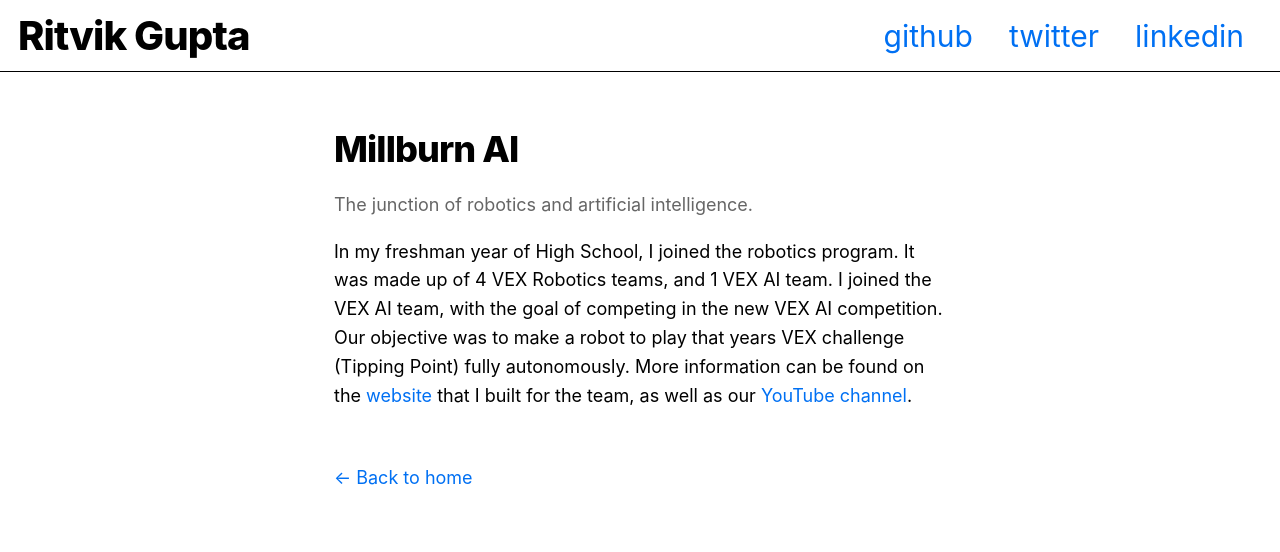
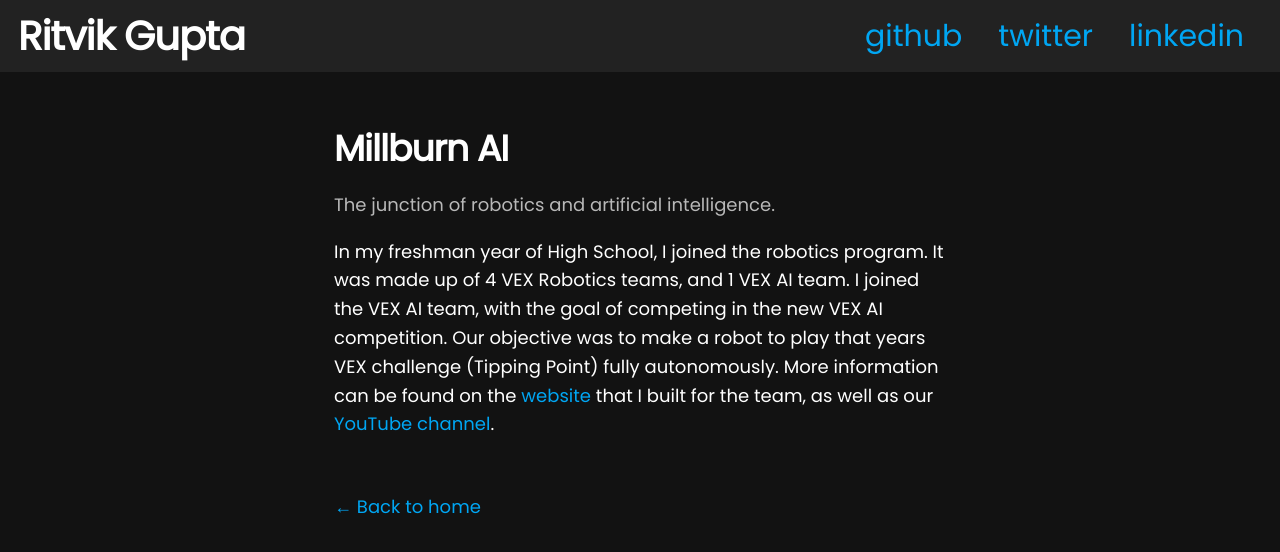
Before and after one commit to purelyboba/portfolio, a Next.js app: page /projects/millburnai in a window 1280 px wide. Shown: the top 552 px of the page. Built offline with nearby package versions, Linux system fonts and the light colour scheme.

Commit message:
style overhaul

```diff
--- a/components/layout.module.css
+++ b/components/layout.module.css
@@ -20,7 +20,8 @@
   align-items: center;
   width: 100%;
   height: 4rem;
-  border-bottom: 1.5px solid black;
+  /* border-bottom: 1.5px solid rgba(255, 255, 255, 0.384); */
+  background-color: #222222;
   padding: 0 1rem;
 }
 
@@ -41,4 +42,15 @@
 
 .socials li {
   margin: 0 1rem;
+  padding: 0;
 }
+
+.socials li a {
+  text-decoration: none;
+}
+
+.socials li a:hover {
+  color: #fff;
+  background: #22222200;
+  padding: 0;
+}
--- a/styles/Home.module.css
+++ b/styles/Home.module.css
@@ -8,7 +8,7 @@
 }
 
 .title a {
-  color: #0070f3;
+  color: #00a6f3;
   text-decoration: none;
 }
 
@@ -64,8 +64,8 @@
 .card:hover,
 .card:focus,
 .card:active {
-  color: #0070f3;
-  border-color: #0070f3;
+  color: #00a6f3;
+  border-color: #00a6f3;
 }
 
 .card h3 {
--- a/styles/global.css
+++ b/styles/global.css
@@ -1,11 +1,15 @@
+@import url('https://fonts.googleapis.com/css2?family=Poppins&display=swap');
+
 html,
 body {
   padding: 0;
   margin: 0;
-  font-family: -apple-system, BlinkMacSystemFont, Segoe UI, Roboto, Oxygen, Ubuntu,
-    Cantarell, Fira Sans, Droid Sans, Helvetica Neue, sans-serif;
+  font-family: 'Poppins', sans-serif;
   line-height: 1.6;
+  letter-spacing: 0.001em;
   font-size: 18px;
+  background: #121212;
+  color: #fff;
 }
 
 * {
@@ -13,12 +17,19 @@
 }
 
 a {
-  color: #0070f3;
+  color: #00a6f3;
+  position: relative;
   text-decoration: none;
 }
 
 a:hover {
-  text-decoration: underline;
+  background-color: #00a6f3;
+  color: #121212;
+  padding-top: 0.1em;
+  padding-bottom: 0.1em;
+  padding-left: 0.2em;
+  padding-right: 0.2em;
+  border-radius: 0.1em;
 }
 
 img {
--- a/styles/utils.module.css
+++ b/styles/utils.module.css
@@ -1,11 +1,13 @@
 .navTitle, .navTitle:visited, .navTitle:active {
-  color: black;
+  color: #fff;
   text-decoration: none;
 }
 
 .navTitle:hover, .navTitle:focus {
   text-decoration: none;
-  color: #0077ff;
+  color: #00a6f3;
+  background-color: rgba(255, 255, 255, 0);
+  padding: 0;
 }
 
 .heading2Xl {
@@ -37,7 +39,7 @@
 
 .borderCircle {
   border-radius: 9999px;
-  box-shadow: 0px 0px 10px rgba(0, 0, 0, 0.5);
+  box-shadow: 0px 0px 10px rgba(255, 255, 255, 0.5);
 }
 
 .colorInherit {
@@ -59,5 +61,5 @@
 }
 
 .lightText {
-  color: #666;
+  color: rgba(255, 255, 255, 0.7);
 }
```
Also changed, not shown: pages/index.js (+21 -9 lines).
